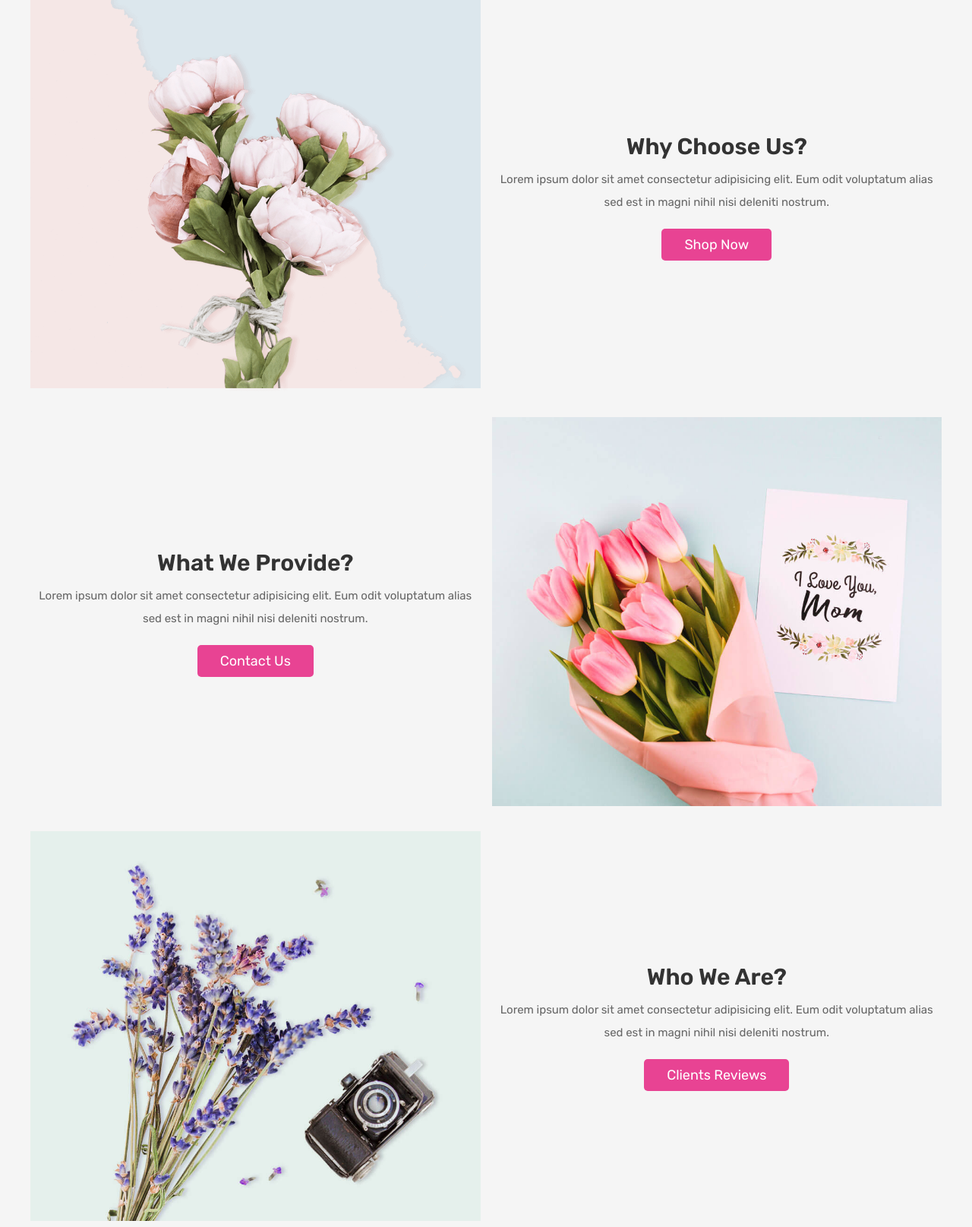
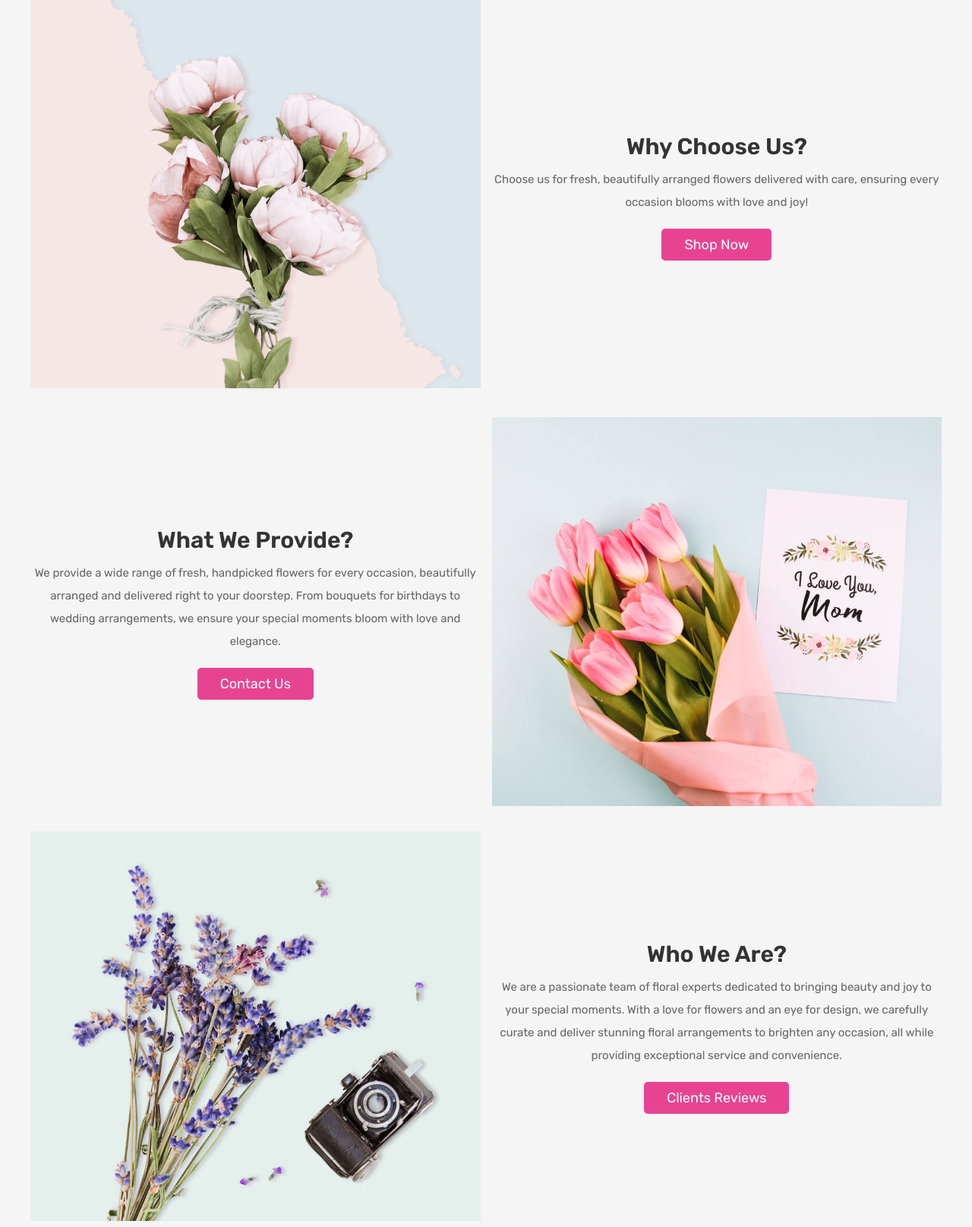
Before and after one commit to anuprai004/Flower_Shop, a PHP site: page /about.php in a window 1280 px wide. Shown: the part 305-1920 px from the top of the page at 76% size. Run offline with PHP 8.4, Linux system fonts and the light colour scheme; a user stored in the database is signed in; data comes from the database, SQL or seed files in the repository.

Commit message:
changed about page info and updated checkout page form data post logic.

```diff
--- a/about.php
+++ b/about.php
@@ -6,7 +6,7 @@ session_start();
 
 $user_id = $_SESSION['user_id'];
 
-if(!isset($user_id)){
+if (!isset($user_id)) {
     header('location:login.php');
 }
 
@@ -14,6 +14,7 @@ if(!isset($user_id)){
 
 <!DOCTYPE html>
 <html lang="en">
+
 <head>
     <meta charset="UTF-8">
     <meta http-equiv="X-UA-Compatible" content="IE=edge">
@@ -27,6 +28,7 @@ if(!isset($user_id)){
     <link rel="stylesheet" href="css/style.css">
 
 </head>
+
 <body>
 
     <?php @include 'header.php'; ?>
@@ -46,7 +48,7 @@ if(!isset($user_id)){
 
             <div class="content">
                 <h3>why choose us?</h3>
-            <p>Lorem ipsum dolor sit amet consectetur adipisicing elit. Eum odit voluptatum alias sed est in magni nihil nisi deleniti nostrum.</p>
+                <p>Choose us for fresh, beautifully arranged flowers delivered with care, ensuring every occasion blooms with love and joy!</p>
                 <a href="shop.php" class="btn">shop now</a>
             </div>
 
@@ -56,7 +58,7 @@ if(!isset($user_id)){
 
             <div class="content">
                 <h3>what we provide?</h3>
-            <p>Lorem ipsum dolor sit amet consectetur adipisicing elit. Eum odit voluptatum alias sed est in magni nihil nisi deleniti nostrum.</p>
+                <p>We provide a wide range of fresh, handpicked flowers for every occasion, beautifully arranged and delivered right to your doorstep. From bouquets for birthdays to wedding arrangements, we ensure your special moments bloom with love and elegance.</p>
                 <a href="contact.php" class="btn">contact us</a>
             </div>
 
@@ -74,7 +76,7 @@ if(!isset($user_id)){
 
             <div class="content">
                 <h3>who we are?</h3>
-            <p>Lorem ipsum dolor sit amet consectetur adipisicing elit. Eum odit voluptatum alias sed est in magni nihil nisi deleniti nostrum.</p>
+                <p>We are a passionate team of floral experts dedicated to bringing beauty and joy to your special moments. With a love for flowers and an eye for design, we carefully curate and deliver stunning floral arrangements to brighten any occasion, all while providing exceptional service and convenience.</p>
                 <a href="#reviews" class="btn">clients reviews</a>
             </div>
 
@@ -185,4 +187,5 @@ if(!isset($user_id)){
     <script src="js/script.js"></script>
 
 </body>
+
 </html>
```
Also changed, not shown: checkout.php (+13 -1 lines). Lines whose indentation alone changed are shown as unchanged.
